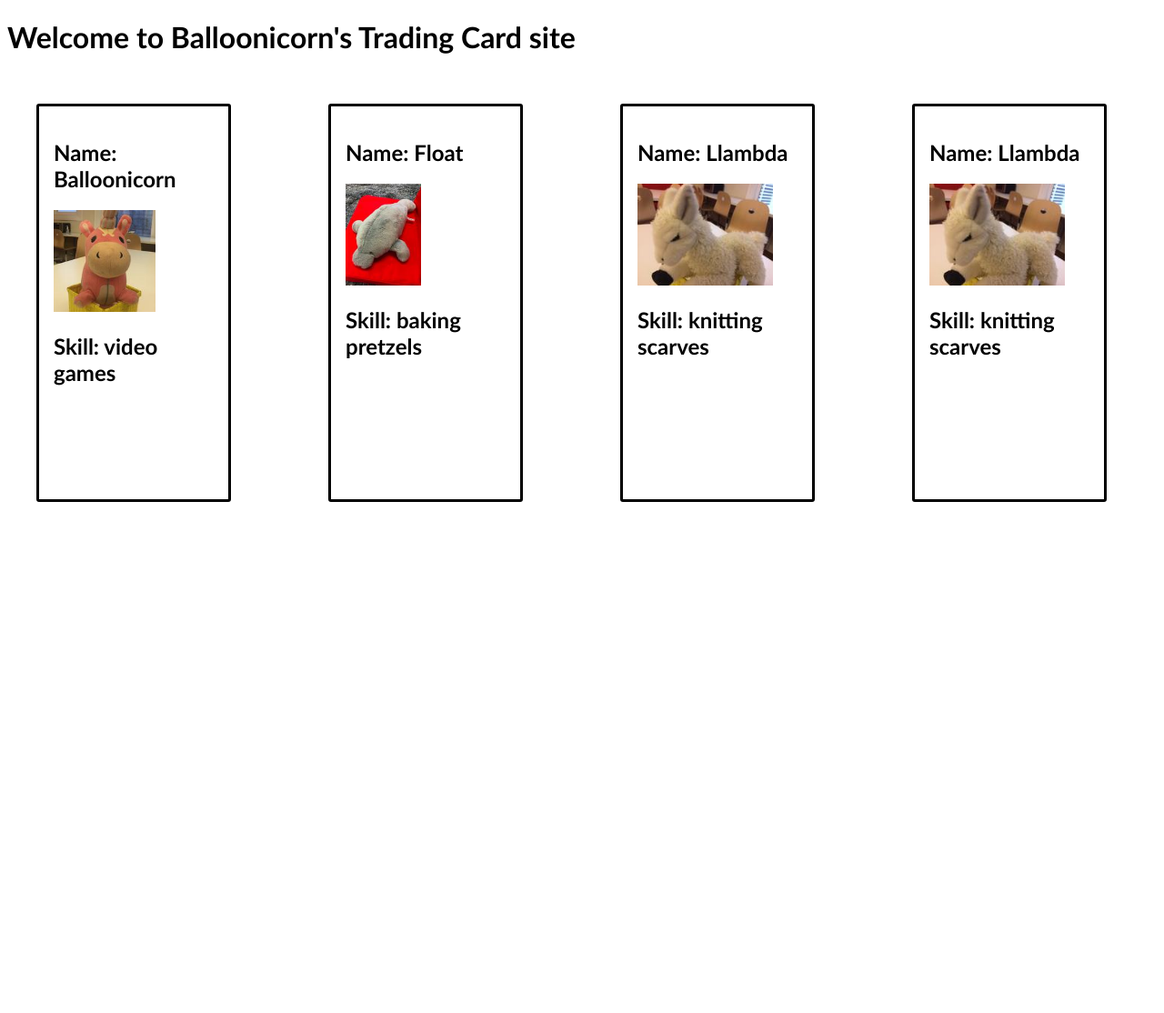
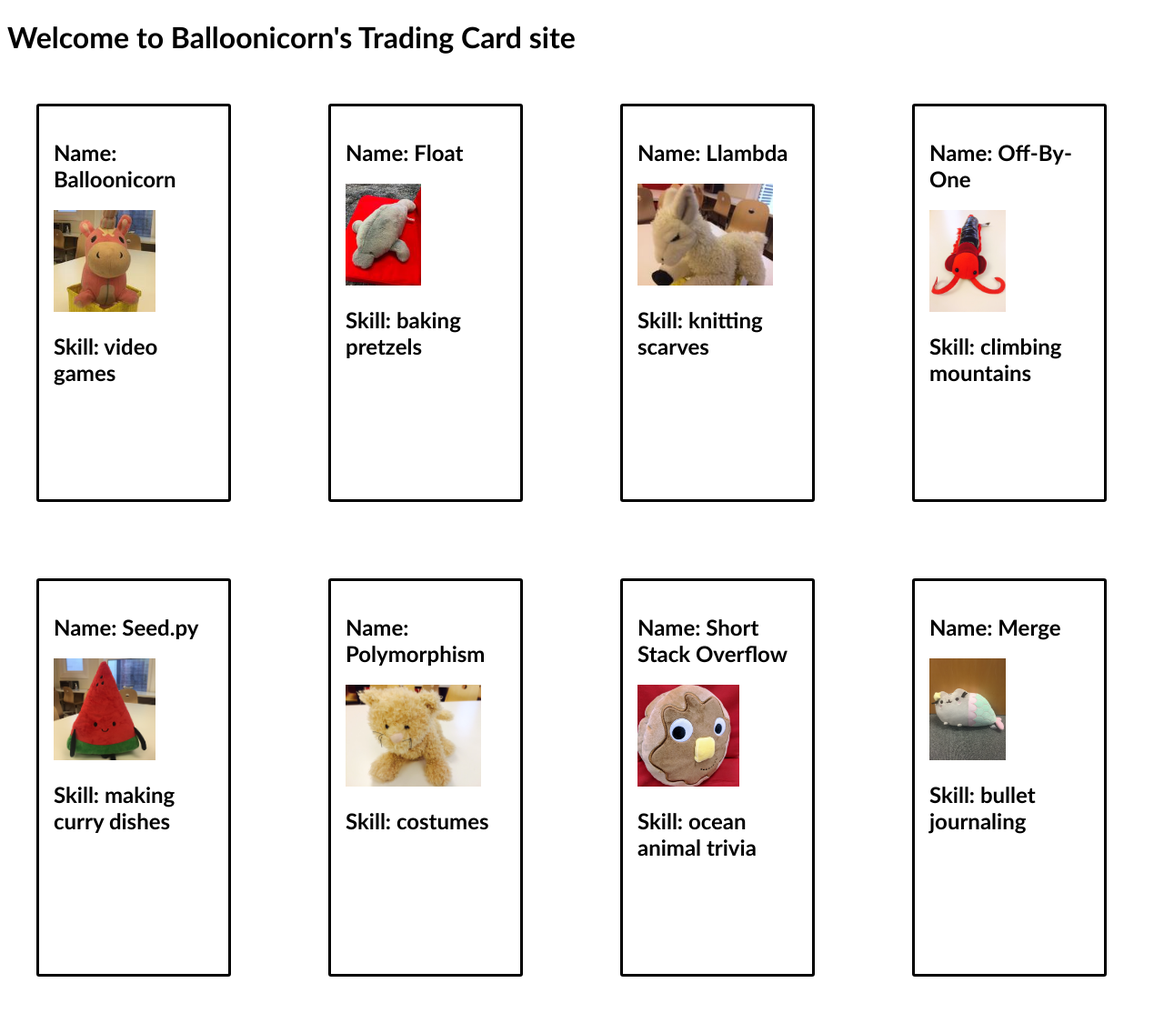
Before and after one commit to GingerDuan/react-trading-card, a Flask app: page /cards in a window 1280 px wide. Shown: the whole page at 91% size. Before the commit the page ends 552 px from the top, so only its background shows below. Run offline with Flask 2, Linux system fonts and the light colour scheme; some libraries are stand-ins or nearby versions.

Commit message:
Main part down, need do further study; D

```diff
--- a/static/js/tradingCard.jsx
+++ b/static/js/tradingCard.jsx
@@ -1,5 +1,54 @@
 'use strict';
-
+const tradingCardData = [
+  {
+    name: "Balloonicorn",
+    skill: "video games",
+    imgUrl: "/static/img/balloonicorn.jpg",
+    cardId: 1,
+  },
+  {
+    name: "Float",
+    skill: "baking pretzels",
+    imgUrl: "/static/img/float.jpg",
+    cardId: 2,
+  },
+  {
+    name: "Llambda",
+    skill: "knitting scarves",
+    imgUrl: "/static/img/llambda.jpg",
+    cardId: 3,
+  },
+  {
+    name: "Off-By-One",
+    skill: "climbing mountains",
+    imgUrl: "/static/img/off-by-one.jpeg",
+    cardId: 4,
+  },
+  {
+    name: "Seed.py",
+    skill: "making curry dishes",
+    imgUrl: "/static/img/seedpy.jpeg",
+    cardId: 5,
+  },
+  {
+    name: "Polymorphism",
+    skill: "costumes",
+    imgUrl: "/static/img/polymorphism.jpeg",
+    cardId: 6,
+  },
+  {
+    name: "Short Stack Overflow",
+    skill: "ocean animal trivia",
+    imgUrl: "/static/img/shortstack-overflow.jpeg",
+    cardId: 7,
+  },
+  {
+    name: "Merge",
+    skill: "bullet journaling",
+    imgUrl: "/static/img/merge.png",
+    cardId: 8,
+  },
+];
 
 function TradingCard(props) {
   return (
@@ -12,21 +61,29 @@ function TradingCard(props) {
 }
 
 ReactDOM.render(
-  <TradingCard name="Balloonicorn" skill="video games" imgUrl="/static/img/balloonicorn.jpg" />,
-  document.querySelector('#balloonicorn'),
+  <TradingCardContainer />,
+  document.querySelector('#all-cards'),
 );
 
-ReactDOM.render(
-  <TradingCard name="Float" skill="baking pretzels" imgUrl="/static/img/float.jpg" />,
-  document.querySelector('#float'),
-);
 
-ReactDOM.render(
-  <TradingCard name="Llambda" skill="knitting scarves" imgUrl="/static/img/llambda.jpg" />,
-  document.querySelector('#llambda'),
-);
+function TradingCardContainer() {
+  const tradingCards = [];
 
-ReactDOM.render(
-  <TradingCard name="Llambda" skill="knitting scarves" imgUrl="/static/img/llambda.jpg" />,
-  document.querySelector('#off-by-one'),
-);
+  for (const currentCard of tradingCardData) {
+    tradingCards.push(
+    <TradingCard
+    name ={currentCard.name}
+    skill = {currentCard.skill}
+    imgUrl = {currentCard.imgUrl}
+  />)};
+
+  return (
+    <React.Fragment>
+      {tradingCards}
+    </React.Fragment>
+  );
+}
+// ReactDOM.render(
+//   <TradingCard name="Balloonicorn" skill="video games" imgUrl="/static/img/balloonicorn.jpg" />,
+//   document.querySelector('#balloonicorn'),
+// );
--- a/templates/cards.html
+++ b/templates/cards.html
@@ -8,19 +8,10 @@
 
 
 {% block body %}
-<div class="grid">
+<div >
   <!-- Mount Balloonicorn's card on to this element. -->
-  <div id="balloonicorn"></div>
+  <div id="all-cards" class="grid"></div>
 
-  <!-- Mount Float's card on to this element. -->
-  <div id="float"></div>
-
-  <!-- Mount Llambda's card on to this element. -->
-  <div id="llambda"></div>
-
-  <div id="off-by-one"></div>
-
-  <div id="seedpy"></div>
 </div>
 
 {% endblock %}
```
